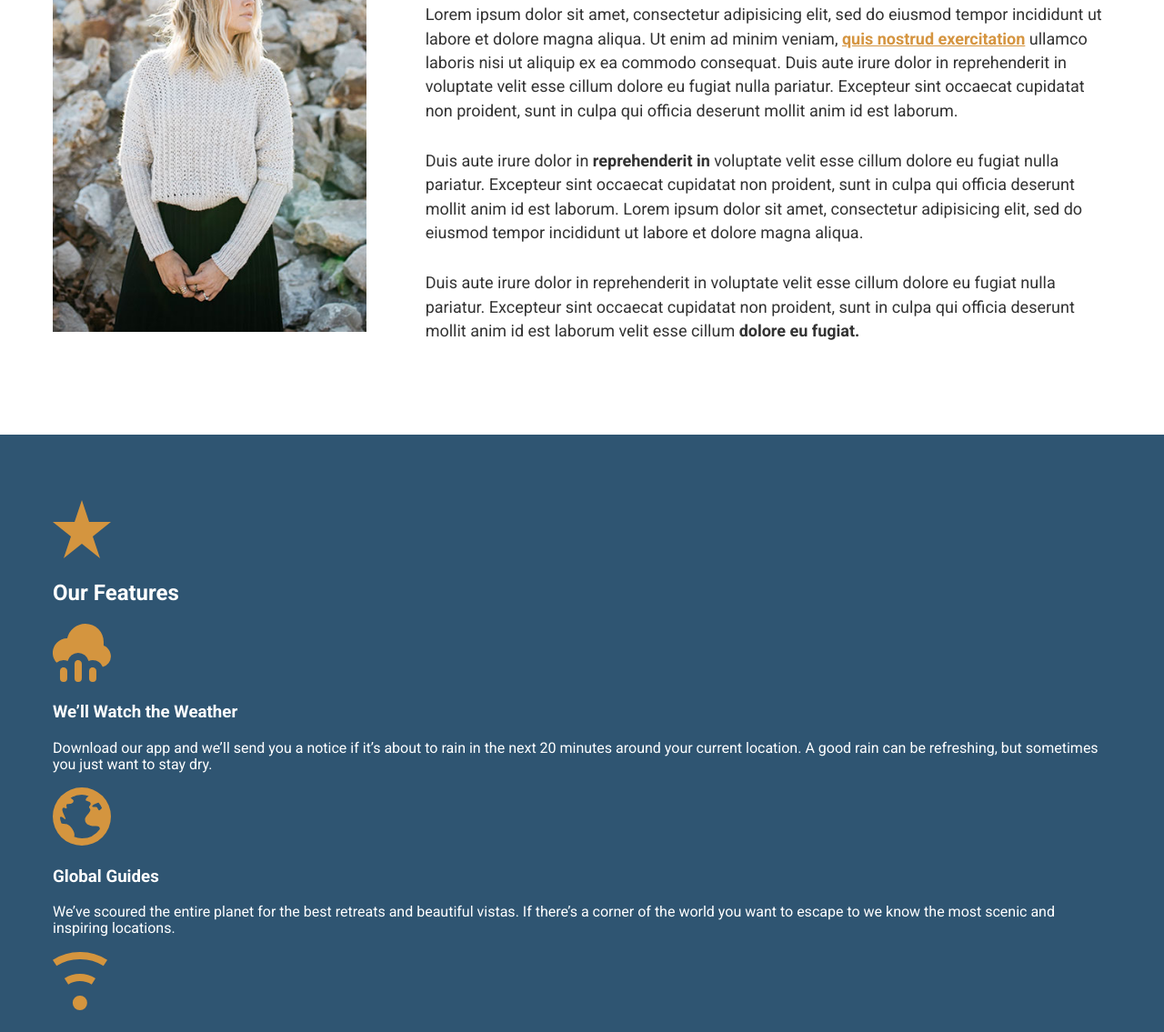
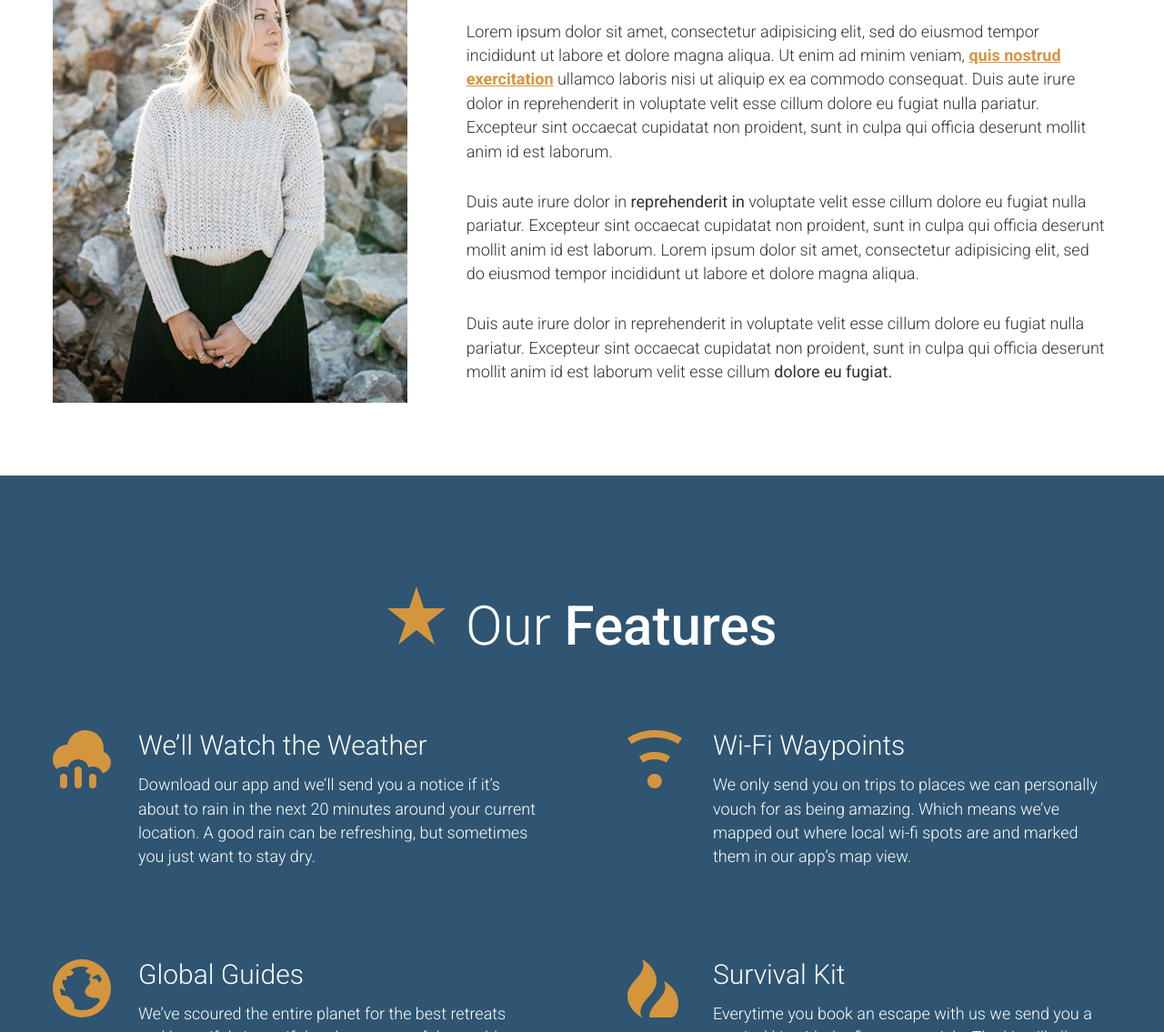
Before and after one commit to blade-demon/Travel-Website, a website: page app/index.html in a window 1280 px wide. Shown: the part 1665-2800 px from the top of the page at 91% size. Drawn offline with Linux system fonts and the light colour scheme.

Commit message:
Complete the our features

```diff
--- /dev/null
+++ b/app/assets/styles/modules/_feature-item.css
@@ -0,0 +1,32 @@
+.feature-item {
+    position: relative;
+    padding-bottom: 2.5rem;
+
+    @mixin atSmall {
+        padding-left: 94px;
+    }
+
+    &__icon {
+        display: block;
+         margin: 0 auto;
+
+        @mixin atSmall {
+            position: absolute;
+            left: 0;
+        }
+    }
+
+     &__title {
+        font-size: 1.6rem;
+        font-weight: 300;
+        margin-top: 0.7rem;
+        margin-bottom: 0.8rem;
+        text-align: center;
+
+        @mixin atSmall {
+            text-align: left;
+            margin-top: 1em;
+            font-size: 1.875rem;
+        }
+    }
+}
--- a/app/assets/styles/modules/_generic-content-container.css
+++ b/app/assets/styles/modules/_generic-content-container.css
@@ -1,7 +1,8 @@
 .generic-content-container {
     p {
+        font-weight: 300;
         line-height: 1.65rem;
-        margin: 1.8rem 0;
+        margin: 0 0 1.8rem 0;
 
         @mixin atSmall {
             font-size: 1.125rem;
--- a/app/assets/styles/modules/_row.css
+++ b/app/assets/styles/modules/_row.css
@@ -1,11 +1,9 @@
 .row {
+    @mixin clearfix;
 
     &__b-margin-until-medium {
         margin-bottom: 1rem;
     }
-
-
-    @mixin clearfix;
 
     &--gutters > div {
         padding-right: 65px;
@@ -15,22 +13,43 @@
          margin-right: -65px;
     }
 
+    &--gutters-large{
+        margin-right: -100px;
+    }
+
+    &--gutters-large > div {
+         padding-right: 100px;
+    }
+
+
     @mixin atMedium {
+
+        &__b-margin-until-medium {
+            margin-bottom: 0rem;
+        }
+
         &__medium-4 {
             float: left;
             width: 33.33%;
         }
 
+        &__medium-4--larger {
+            width: 37%;
+        }
+
         &__medium-8 {
             float: left;
-              width: 66.67%;
+            width: 66.66%;
         }
 
-     &__b-margin-until-medium {
-          margin-bottom: 0rem;
-      }
+        &__medium-8--smaller {
+            width: 63%;
         }
 
 
-
+        &__medium_6 {
+            width: 50%;
+            float:left;
         }
+    }
+}
--- /dev/null
+++ b/app/assets/styles/modules/_section-title.css
@@ -0,0 +1,27 @@
+.section-title {
+    font-size: 2.55rem;
+    font-weight: 300;
+    text-align: center;
+
+    @mixin atSmall {
+        font-size: 3.75rem;
+    }
+
+    strong {
+        font-weight: 500;
+    }
+
+    &__icon {
+        display: block;
+        margin-left: auto;
+        margin-right: auto;
+         margin-bottom: 0.6rem;
+
+        @mixin atSmall {
+            margin-left: 0;
+            margin-right: 0.5rem;
+            margin-bottom: 0;
+            display: inline-block;
+        }
+    }
+}
--- a/app/assets/styles/styles.css
+++ b/app/assets/styles/styles.css
@@ -9,3 +9,5 @@
 @import "modules/_headline";
 @import "modules/_row.css";
 @import "modules/_generic-content-container";
+@import "modules/_section-title";
+@import "modules/_feature-item";
--- a/app/index.html
+++ b/app/index.html
@@ -17,7 +17,7 @@
   <img src="assets/images/icons/clear-view-escapes.svg">
   <a href="#" class="btn">Get in Touch</a>
   <nav>
-    <ul>
+    <ul>git
       <li><a href="#our-beginning">Our Beginning</a></li>
       <li><a href="#features">Features</a></li>
       <li><a href="#testimonials">Testimonials</a></li>
@@ -72,7 +72,7 @@
                alt="Our founder, Jane Doe">
         </picture>
       </div>
-      <div class="row__medium-8 row_medium-4--smaller">
+      <div class="row__medium-8 row__medium-8--smaller">
         <div class="generic-content-container">
           <h2 class="headline headline--no-t-margin">Here&rsquo;s how we got started&hellip;</h2>
           <p>Lorem ipsum dolor sit amet, consectetur adipisicing elit, sed do eiusmod tempor incididunt ut labore et
@@ -106,28 +106,55 @@
 
 <div id="features" class="page-section page-section__blue">
   <div class="wrapper">
-    <img src="assets/images/icons/star.svg">
-    <h2>Our Features</h2>
+    <h2 class="section-title">
+      <img class="section-title__icon" src="assets/images/icons/star.svg">
+      Our <strong>Features</strong>
+    </h2>
 
-    <img src="assets/images/icons/rain.svg">
-    <h3>We&rsquo;ll Watch the Weather</h3>
-    <p>Download our app and we&rsquo;ll send you a notice if it&rsquo;s about to rain in the next 20 minutes around your
-      current location. A good rain can be refreshing, but sometimes you just want to stay dry.</p>
+    <div class="row row--gutters row--gutters-large generic-content-container">
 
-    <img src="assets/images/icons/globe.svg">
-    <h3>Global Guides</h3>
-    <p>We&rsquo;ve scoured the entire planet for the best retreats and beautiful vistas. If there&rsquo;s a corner of
-      the world you want to escape to we know the most scenic and inspiring locations.</p>
+      <div class="row__medium_6">
 
-    <img src="assets/images/icons/wifi.svg">
-    <h3>Wi-Fi Waypoints</h3>
-    <p>We only send you on trips to places we can personally vouch for as being amazing. Which means we&rsquo;ve mapped
-      out where local wi-fi spots are and marked them in our app&rsquo;s map view.</p>
+        <div class="feature-item">
+          <img class="feature-item__icon" src="assets/images/icons/rain.svg">
+          <h3 class="feature-item__title">We&rsquo;ll Watch the Weather</h3>
+          <p>Download our app and we&rsquo;ll send you a notice if it&rsquo;s about to rain in the next 20 minutes
+            around your
+            current location. A good rain can be refreshing, but sometimes you just want to stay dry.</p>
+        </div>
 
-    <img src="assets/images/icons/fire.svg">
-    <h3>Survival Kit</h3>
-    <p>Everytime you book an escape with us we send you a survival kit with the finest materials. The kit will allow you
-      to setup a tent, start a fire, scratch your own back and lower your taxes.</p>
+        <div class="feature-item">
+          <img class="feature-item__icon" src="assets/images/icons/globe.svg">
+          <h3 class="feature-item__title">Global Guides</h3>
+          <p>We&rsquo;ve scoured the entire planet for the best retreats and beautiful vistas. If there&rsquo;s a corner
+            of
+            the world you want to escape to we know the most scenic and inspiring locations.</p>
+        </div>
+
+      </div>
+
+      <div class="row__medium_6">
+
+        <div class="feature-item">
+          <img class="feature-item__icon" src="assets/images/icons/wifi.svg">
+          <h3 class="feature-item__title">Wi-Fi Waypoints</h3>
+          <p>We only send you on trips to places we can personally vouch for as being amazing. Which means we&rsquo;ve
+            mapped
+            out where local wi-fi spots are and marked them in our app&rsquo;s map view.</p>
+        </div>
+
+        <div class="feature-item">
+          <img class="feature-item__icon" src="assets/images/icons/fire.svg">
+          <h3 class="feature-item__title">Survival Kit</h3>
+          <p>Everytime you book an escape with us we send you a survival kit with the finest materials. The kit will
+            allow you
+            to setup a tent, start a fire, scratch your own back and lower your taxes.</p>
+        </div>
+
+      </div>
+    </div>
+
+
   </div>
 </div>
 
--- a/app/temp/styles/styles.css
+++ b/app/temp/styles/styles.css
@@ -646,14 +646,14 @@ a {
   margin-top:0;
 }
 
-.row__b-margin-until-medium {
-  margin-bottom: 1rem;
-}
-
 .row::after {
   content: "";
   clear: both;
   display: block;
+}
+
+.row__b-margin-until-medium {
+  margin-bottom: 1rem;
 }
 
 .row--gutters > div {
@@ -664,26 +664,48 @@ a {
   margin-right: -65px;
 }
 
+.row--gutters-large{
+  margin-right: -100px;
+}
+
+.row--gutters-large > div {
+  padding-right: 100px;
+}
+
 @media (min-width: 800px) {
+
+  .row__b-margin-until-medium {
+    margin-bottom: 0rem;
+  }
 
   .row__medium-4 {
     float: left;
     width: 33.33%;
   }
 
+  .row__medium-4--larger {
+    width: 37%;
+  }
+
   .row__medium-8 {
     float: left;
-    width: 66.67%;
+    width: 66.66%;
   }
 
-  .row__b-margin-until-medium {
-    margin-bottom: 0rem;
+  .row__medium-8--smaller {
+    width: 63%;
+  }
+
+  .row__medium_6 {
+    width: 50%;
+    float: left;
   }
 }
 
 .generic-content-container p {
+  font-weight: 300;
   line-height: 1.65rem;
-  margin: 1.8rem 0;
+  margin: 0 0 1.8rem 0;
 }
 
 @media (min-width: 530px) {
@@ -696,3 +718,79 @@ a {
 .generic-content-container p a {
   font-weight: 700;
 }
+
+.section-title {
+    font-size: 2.55rem;
+    font-weight: 300;
+    text-align: center;
+}
+
+@media (min-width: 530px) {
+
+  .section-title {
+    font-size: 3.75rem;
+  }
+}
+
+.section-title strong {
+  font-weight: 500;
+}
+
+.section-title__icon {
+  display: block;
+  margin-left: auto;
+  margin-right: auto;
+  margin-bottom: 0.6rem;
+}
+
+@media (min-width: 530px) {
+
+  .section-title__icon {
+    margin-left: 0;
+    margin-right: 0.5rem;
+    margin-bottom: 0;
+    display: inline-block;
+  }
+}
+
+.feature-item {
+    position: relative;
+    padding-bottom: 2.5rem;
+}
+
+@media (min-width: 530px) {
+
+  .feature-item {
+    padding-left: 94px;
+  }
+}
+
+.feature-item__icon {
+  display: block;
+  margin: 0 auto;
+}
+
+@media (min-width: 530px) {
+
+  .feature-item__icon {
+    position: absolute;
+    left: 0;
+  }
+}
+
+.feature-item__title {
+  font-size: 1.6rem;
+  font-weight: 300;
+  margin-top: 0.7rem;
+  margin-bottom: 0.8rem;
+  text-align: center;
+}
+
+@media (min-width: 530px) {
+
+  .feature-item__title {
+    text-align: left;
+    margin-top: 1em;
+    font-size: 1.875rem;
+  }
+}
```
Lines whose indentation alone changed are shown as unchanged.
